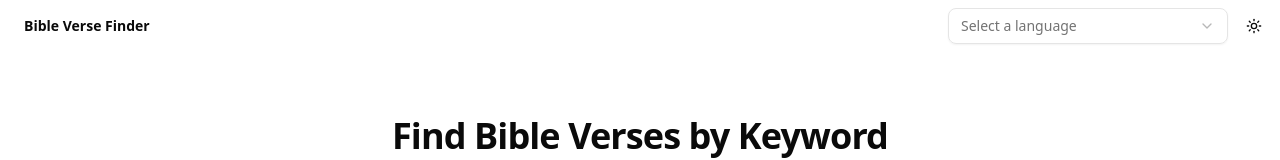
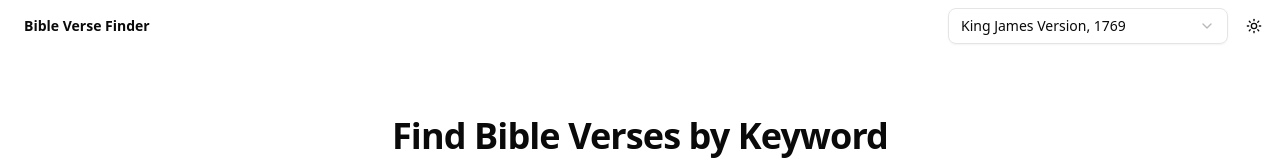
Before and after one commit to emanuelefavero/bible-verse-finder, a Next.js app: page / in a window 1280 px wide. Shown: the top 160 px of the page. Built offline with nearby package versions, Linux system fonts and the light colour scheme.

Commit message:
feat: make translation select a controlled component

```diff
--- a/src/features/translation/components/translation-select.tsx
+++ b/src/features/translation/components/translation-select.tsx
@@ -17,10 +17,10 @@ type Props = {
 }
 
 export function TranslationSelect({ languages }: Props) {
-  const { setSelectedTranslation } = useTranslationStore()
+  const { setSelectedTranslation, selectedTranslation } = useTranslationStore()
 
   return (
-    <Select onValueChange={setSelectedTranslation}>
+    <Select onValueChange={setSelectedTranslation} value={selectedTranslation}>
       <SelectTrigger className='min-w-[280px]'>
         <SelectValue placeholder='Select a language' />
       </SelectTrigger>
```
